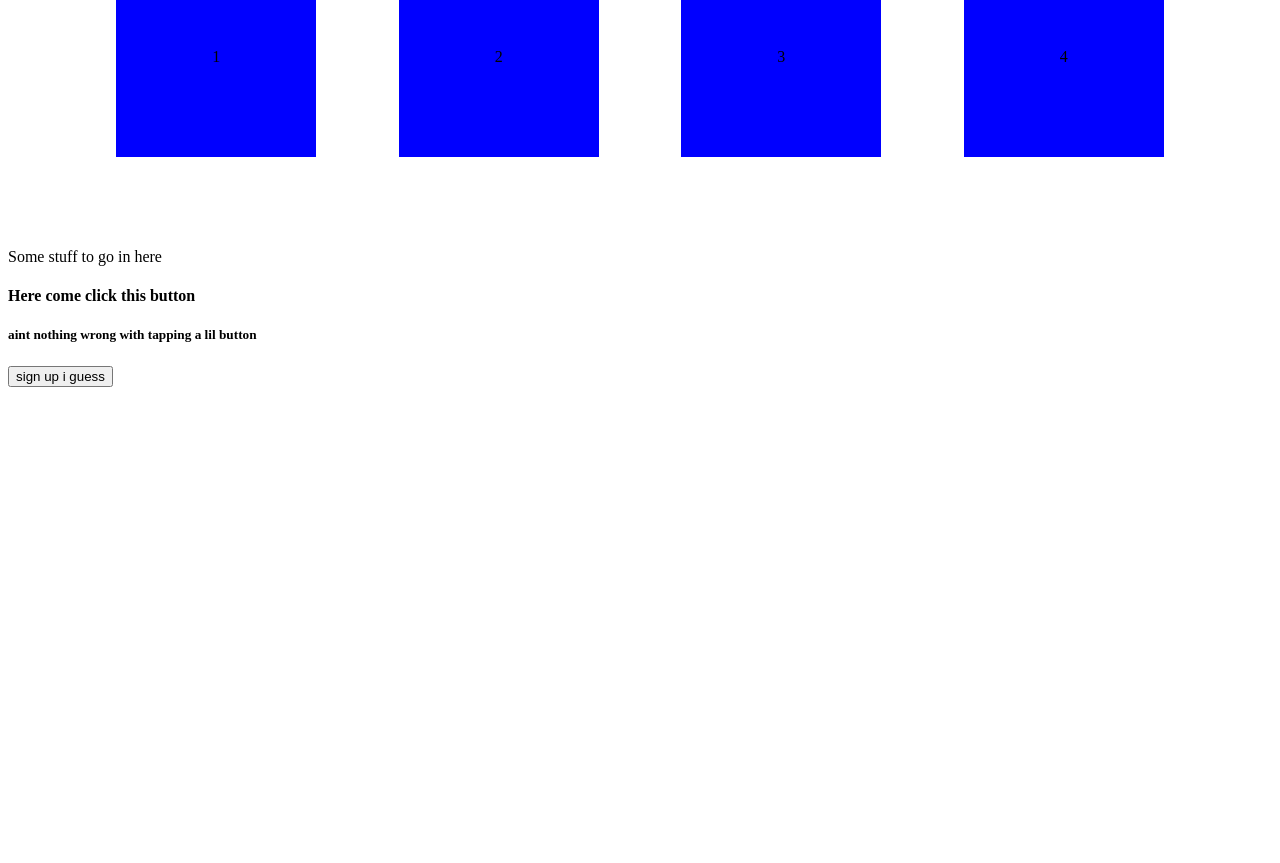
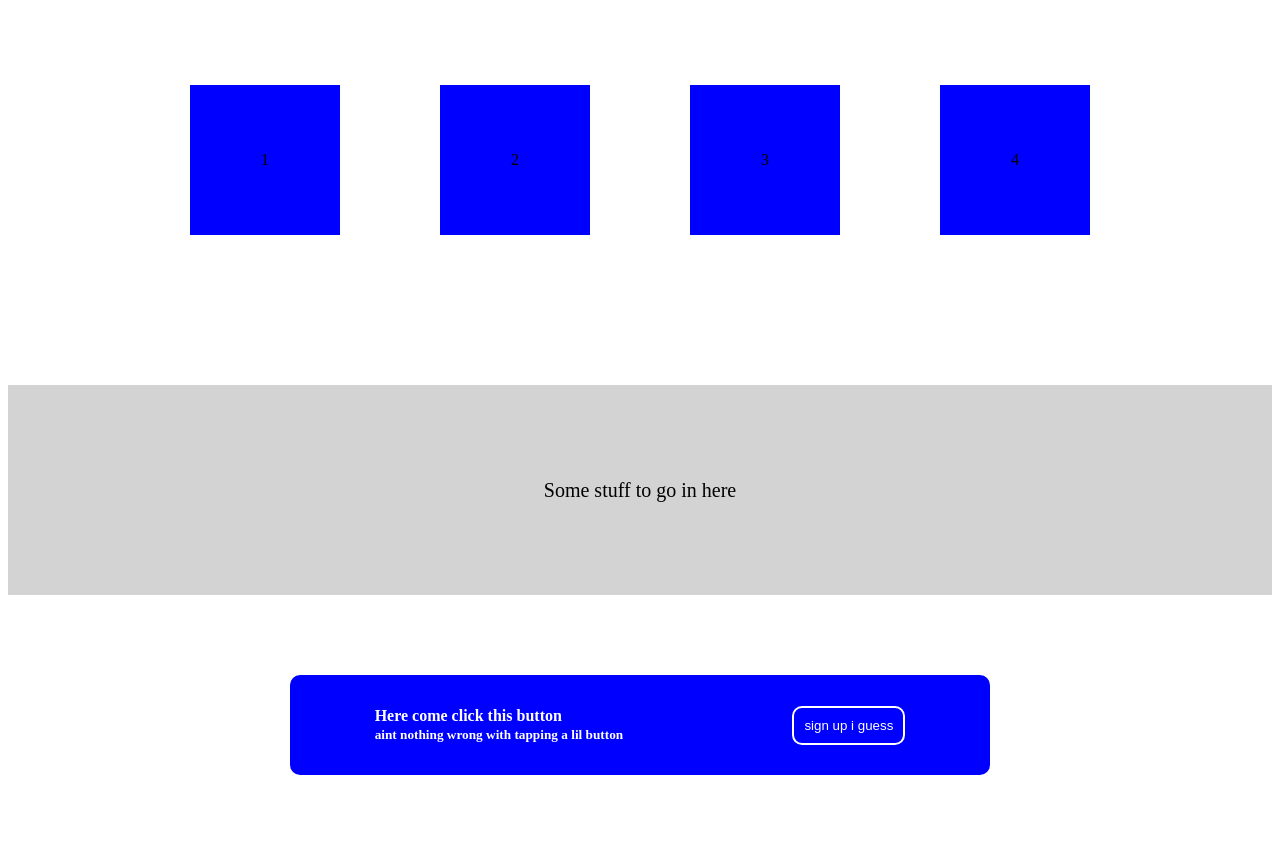
Before and after one commit to AmarisDavis/proj2, a plain HTML site: page index.html in a window 1280 px wide. Shown: the part 530-1393 px from the top of the page. Before the commit the page ends 925 px from the top, so only its background shows below. Drawn offline with Linux system fonts and the light colour scheme.

Commit message:
syled border and button

```diff
--- a/styles.css
+++ b/styles.css
@@ -5,7 +5,7 @@
 .header{
     background-color: #1F2937;
     color: white;
-    padding: 16px;
+    padding: 8px;
     display: flex;
     align-items: center;
     justify-content: space-around;
@@ -21,32 +21,99 @@ ul{
     list-style: none;
     display: flex;
     gap: 8px;
+    font-size: 18px;
 }
    .main{
     background-color: #1F2937;
     color: white;
     display: flex;
-    align-items: center;
+    align-items: flex-start;
     justify-content: space-around;
-    padding: 100px;
+    padding: 50px;
+    gap: 8px;
    }
 
    .titlebox{
-    max-width: 400px;
-    text-align: center;
+    height: 150px;
+    width: 400px;
+    display: flex;
+    flex-direction: column;
    }
+
 
    .images{
     display: flex;
-    gap: 16px;
-    padding: 75px;
-    justify-content: space-around;
+    padding: 100px;
+    justify-content: center;
+    gap: 100px;
+    margin-bottom: 50px;
+   }
+   .image{
+    background-color: blue;
+    height: 250px;
+    width: 450px;
+    text-align: center;
+    align-content: center;
    }
 
    .img{
     background-color: blue;
-    height: 200px;
-     width: 200px;
+    height: 150px;
+    width: 150px;
     align-content: center;
     text-align: center;
    }
+
+   .mtitle{
+    font-weight: bold;
+    font-size: 30px;
+   }
+
+   .titles{
+    text-align: center;
+    margin-top: 50px;
+    font-size: 30px;
+    font-weight: bold;
+   }
+
+   .third{
+     background-color: lightgrey;
+     display: flex;
+     padding: 60px;
+     font-size: 20px;
+     height: 90px;
+    justify-content: center;
+    align-content: center;
+    align-items: center;
+   }
+
+   .final{
+    padding: 80px;
+   }
+
+   h4 , h5{
+    margin: 0%;
+   }
+   h5{
+    margin-top: 1%;
+   }
+
+   .bhold{
+    display: flex;
+    justify-content: space-around;
+    align-items: center;
+    background-color: blue;
+    border-radius: 10px;
+    color: white;
+    max-width: 700px;
+    height: 100px;
+    margin: auto;
+   }
+
+   .butt{
+    background-color: blue;
+    border: 2px solid white;
+    padding: 10px;
+    color: white;
+    border-radius: 10px;
+   }
```
